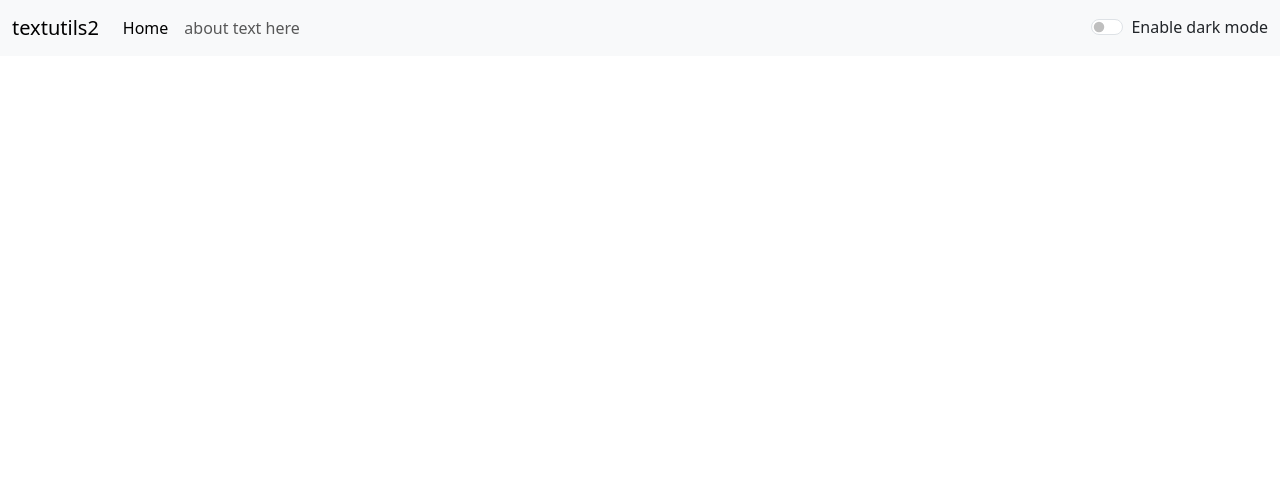
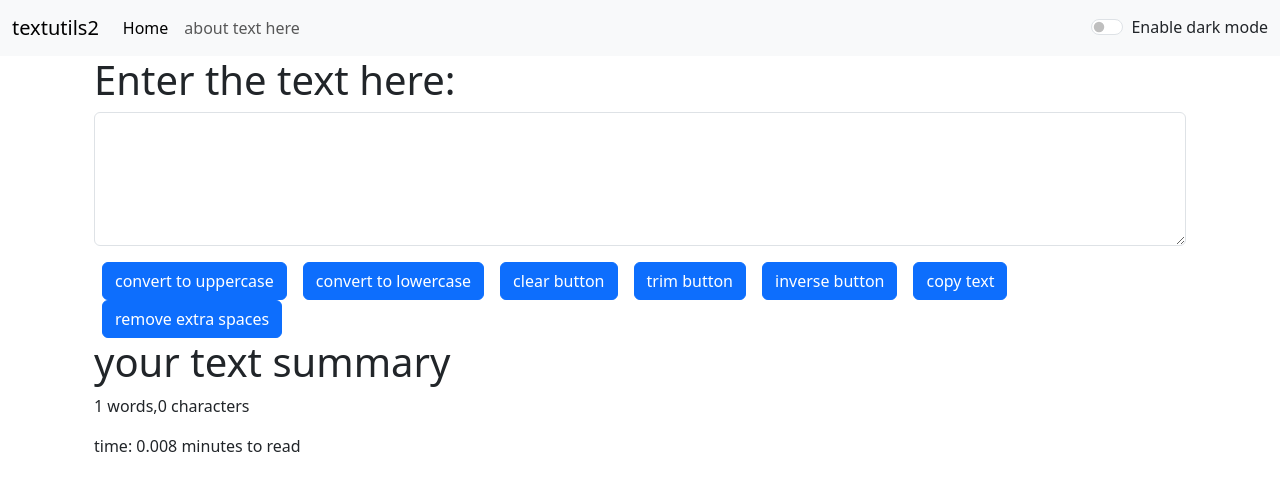
Before and after one commit to Jinal55/react-project-dark-mode, a React (Create React App) app: page / in a window 1280 px wide. Shown: the top 490 px of the page. Built offline with nearby package versions, Linux system fonts and the light colour scheme.

Commit message:
last commited added

```diff
--- a/src/App.js
+++ b/src/App.js
@@ -1,10 +1,10 @@
 // import logo from './logo.svg';
 import { useState } from "react";
 import "./Appa.css";
-// import About from "./components/About";
+import About from "./components/About";
 import Navbar from "./components/Navbar";
 import TextForm from "./components/TextForm";
-// import Usest from "./components/Usest";
+import Usest from "./components/Usest";
 
 function App() {
   const [mode, setmode] = useState("light");
@@ -23,13 +23,13 @@ function App() {
       <Navbar title="textutils2" mode={mode} togglemode={togglemode} />
       {/* <Navbar /> */}
 
-      {/* <div className="container">
+      <div className="container">
         <TextForm
           heading="Enter the text here:"
           labelbody="enter text here only"
           mode={mode}
         />
-      </div> */}
+      </div>
       {/* <Usest /> */}
 
       {/* <About></About> */}
```
